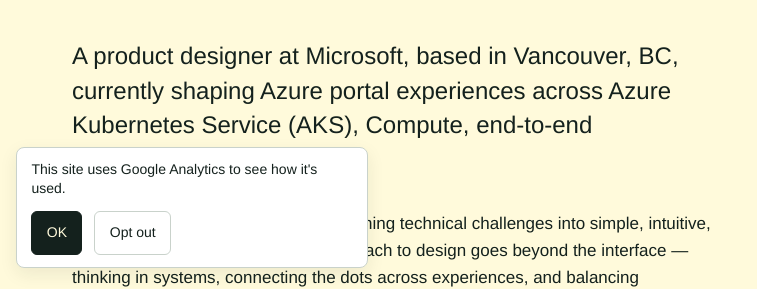
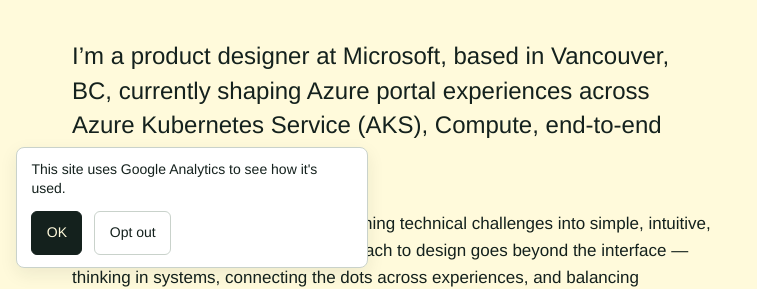
Before and after one commit to abe-nito/abenito.com, a plain HTML site: page about.html in a window 1280 px wide. Shown: the part 516-805 px from the top of the page, without its empty margins (0-757 px from the left). Drawn offline with Linux system fonts and the light colour scheme.

Commit message:
About: open with a full first-person sentence
Co-Authored-By: Claude Opus 5.5 <noreply@anthropic.com>
Claude-Session: https://claude.ai/code/session_01E2MVCbzGMhuk7uL4cpkHyK

```diff
--- a/about.html
+++ b/about.html
@@ -64,7 +64,7 @@
 <main>
   <img class="photo" src="abe.png?v=2" alt="Portrait of Abe Nito" width="160" height="160">
   <h1>Hello, I’m Abe.</h1>
-  <p class="lede">A product designer at Microsoft, based in Vancouver, BC, currently shaping Azure portal experiences across Azure Kubernetes Service (AKS), Compute, end-to-end experiences, and Growth.</p>
+  <p class="lede">I’m a product designer at Microsoft, based in Vancouver, BC, currently shaping Azure portal experiences across Azure Kubernetes Service (AKS), Compute, end-to-end experiences, and Growth.</p>
   <p>I thrive in complex problem spaces, turning technical challenges into simple, intuitive, and meaningful experiences. My approach to design goes beyond the interface — thinking in systems, connecting the dots across experiences, and balancing customer needs, technical constraints, and business goals.</p>
   <p>Born and raised in Manila, Philippines, I began my career in marketing and advertising before moving to Vancouver and finding my way into tech. That background continues to shape how I approach design today, from understanding human behavior and communicating meaningful stories to influencing strategy and bringing people together around a shared vision.</p>
   <p>At the heart of my work is a curiosity about people and technology, and a belief that even the most complex products can feel approachable and human.</p>
```
